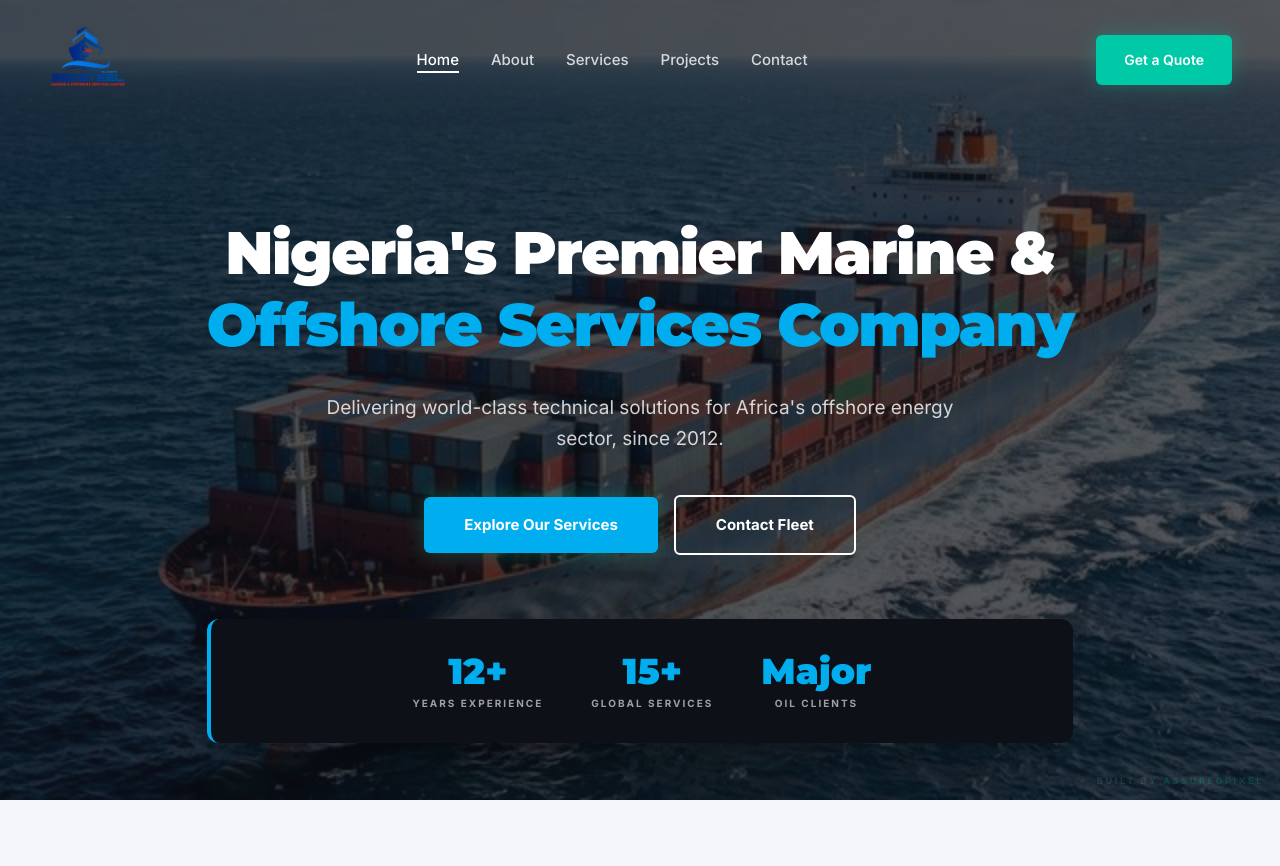
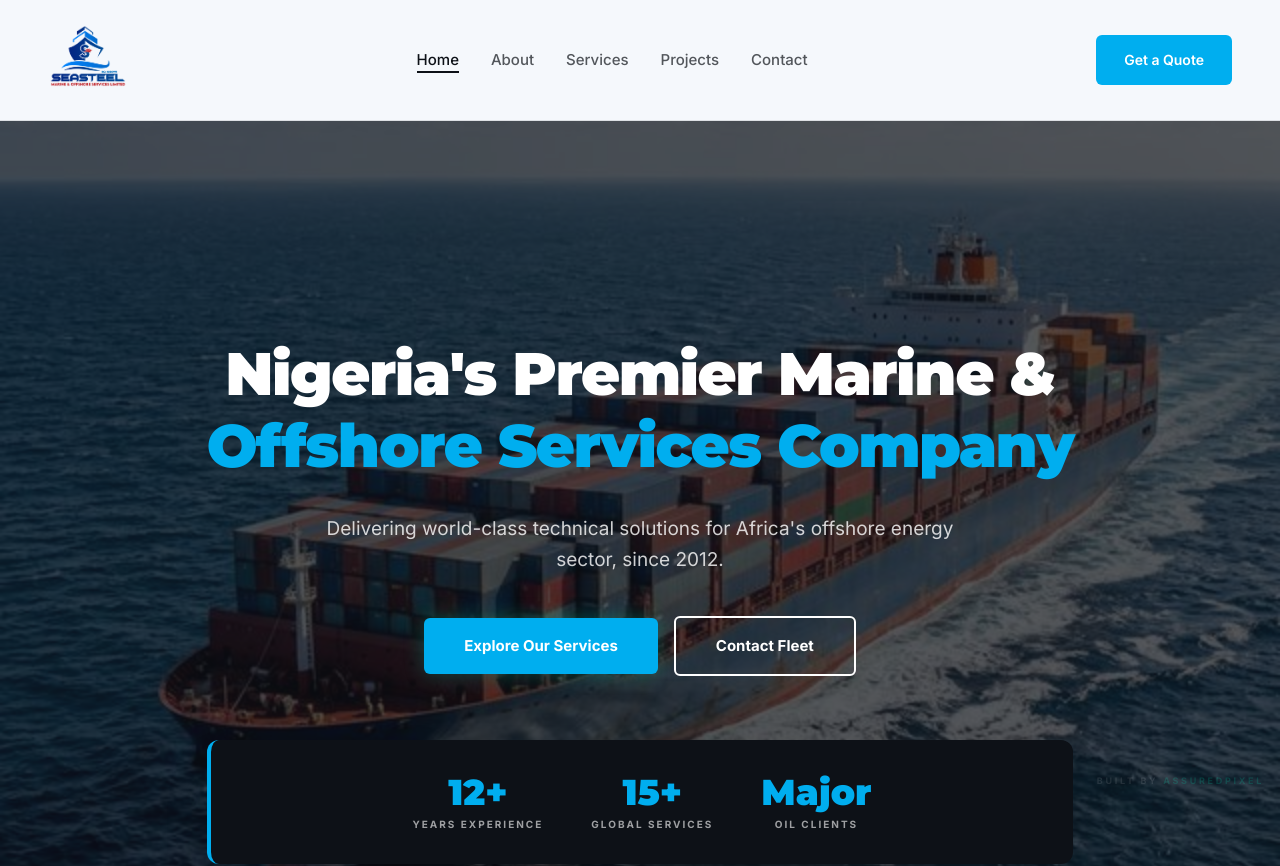
Before and after one commit to AssuredPixel/seasteel-marine-project, a Next.js app: page / in a window 1280 px wide. Shown: the top 866 px of the page. Built offline with nearby package versions, Linux system fonts and the light colour scheme.

Commit message:
modified:   components/layout/Navbar.tsx

```diff
--- a/components/layout/Navbar.tsx
+++ b/components/layout/Navbar.tsx
@@ -36,14 +36,7 @@ const navItemVariants: Variants = {
 
 export default function Navbar() {
   const [isOpen, setIsOpen] = useState(false);
-  const [scrolled, setScrolled] = useState(false);
   const pathname = usePathname();
-
-  useEffect(() => {
-    const handleScroll = () => setScrolled(window.scrollY > 20);
-    window.addEventListener("scroll", handleScroll);
-    return () => window.removeEventListener("scroll", handleScroll);
-  }, []);
 
   useEffect(() => {
     if (isOpen) {
@@ -59,10 +52,7 @@ export default function Navbar() {
   return (
     <>
       <header
-        className={`fixed top-0 left-0 right-0 z-50 transition-all duration-500 ${scrolled
-          ? "bg-off-white/95 backdrop-blur-md border-b border-navy/10 shadow-sm py-1"
-          : "bg-off-white md:bg-transparent py-1 md:py-2 border-b border-navy/10 md:border-transparent"
-          }`}
+        className="relative z-50 bg-off-white py-1 md:py-2 border-b border-navy/10 transition-all duration-500"
       >
         <nav className="max-w-7xl mx-auto px-6 md:px-12 py-2 md:py-3 flex items-center justify-between">
           {/* Left: Logo Slot */}
@@ -96,16 +86,15 @@ export default function Navbar() {
                 <motion.li key={href} variants={navItemVariants}>
                   <Link
                     href={href}
-                    className={`font-body text-[15px] font-medium transition-colors duration-200 relative py-1 ${scrolled
-                        ? (isActive ? "text-navy" : "text-navy/70 hover:text-navy")
-                        : (isActive ? "text-navy md:text-white" : "text-navy/70 md:text-white/80 hover:text-navy md:hover:text-white")
-                      }`}
+                    className={`font-body text-[15px] font-medium transition-colors duration-200 relative py-1 ${
+                      isActive ? "text-navy" : "text-navy/70 hover:text-navy"
+                    }`}
                   >
                     {label}
                     {isActive && (
                       <motion.div
                         layoutId="activeUnderline"
-                        className={`absolute bottom-0 left-0 right-0 h-[2px] ${scrolled ? "bg-navy" : "bg-navy md:bg-white"}`}
+                        className="absolute bottom-0 left-0 right-0 h-[2px] bg-navy"
                       />
                     )}
                   </Link>
@@ -123,7 +112,7 @@ export default function Navbar() {
           >
             <Link
               href="/contact#contact-form"
-              className="bg-cyan text-white font-body font-semibold text-[14px] px-[28px] py-[14px] rounded-[6px] hover:bg-cyan-dark transition-all duration-200 shadow-glow active:scale-95 inline-block"
+              className="bg-cyan-bright text-white font-body font-semibold text-[14px] px-[28px] py-[14px] rounded-[6px] hover:bg-cyan-dark transition-all duration-200 active:scale-95 inline-block"
             >
               Get a Quote
             </Link>
@@ -132,7 +121,7 @@ export default function Navbar() {
           {/* Mobile Toggle */}
           <button
             onClick={() => setIsOpen(true)}
-            className={`md:hidden p-2 transition-colors ${scrolled ? "text-navy" : "text-navy md:text-white"}`}
+            className="md:hidden p-2 transition-colors text-navy"
             aria-label="Open menu"
           >
             <Menu size={28} />
```
